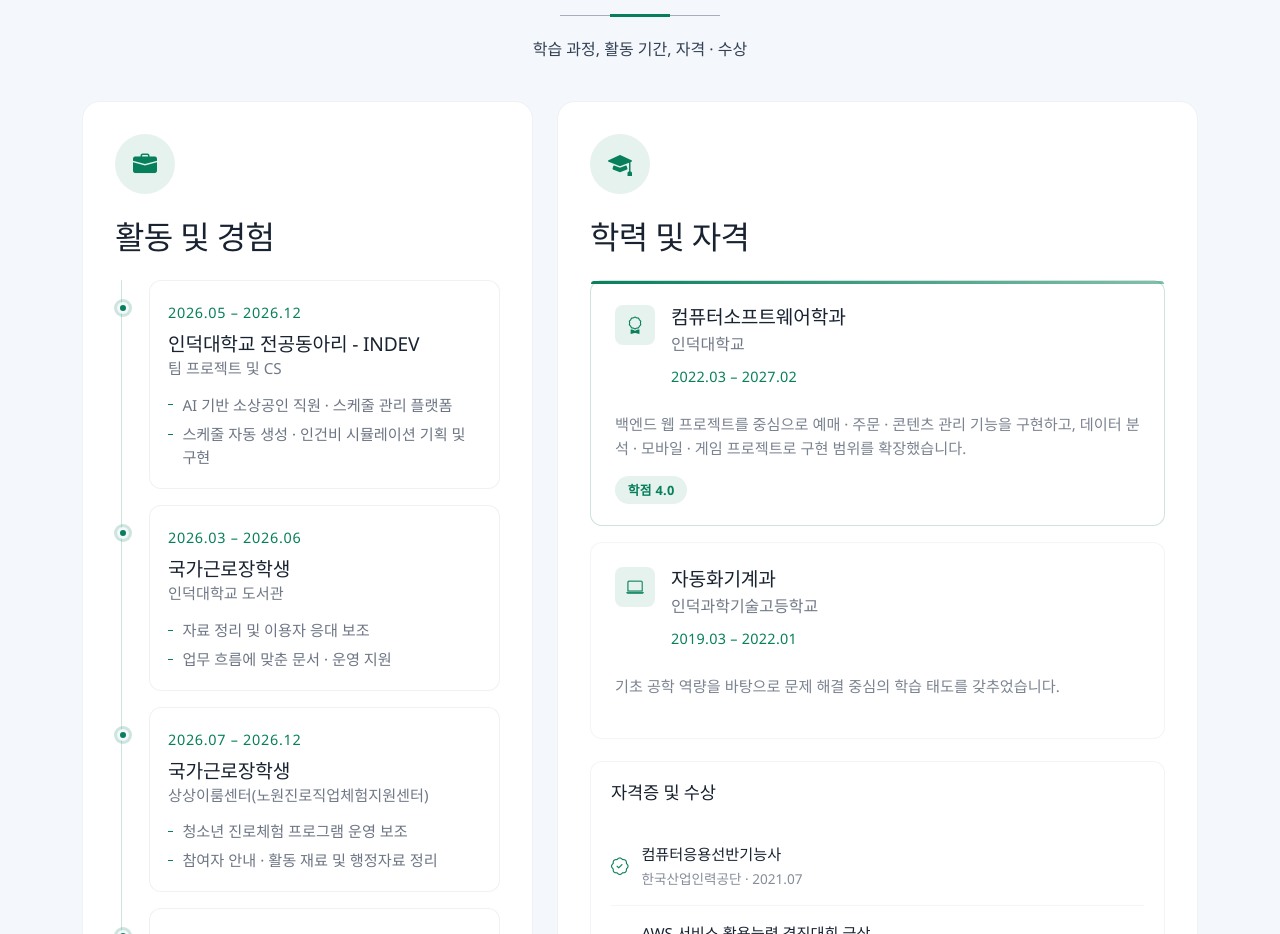
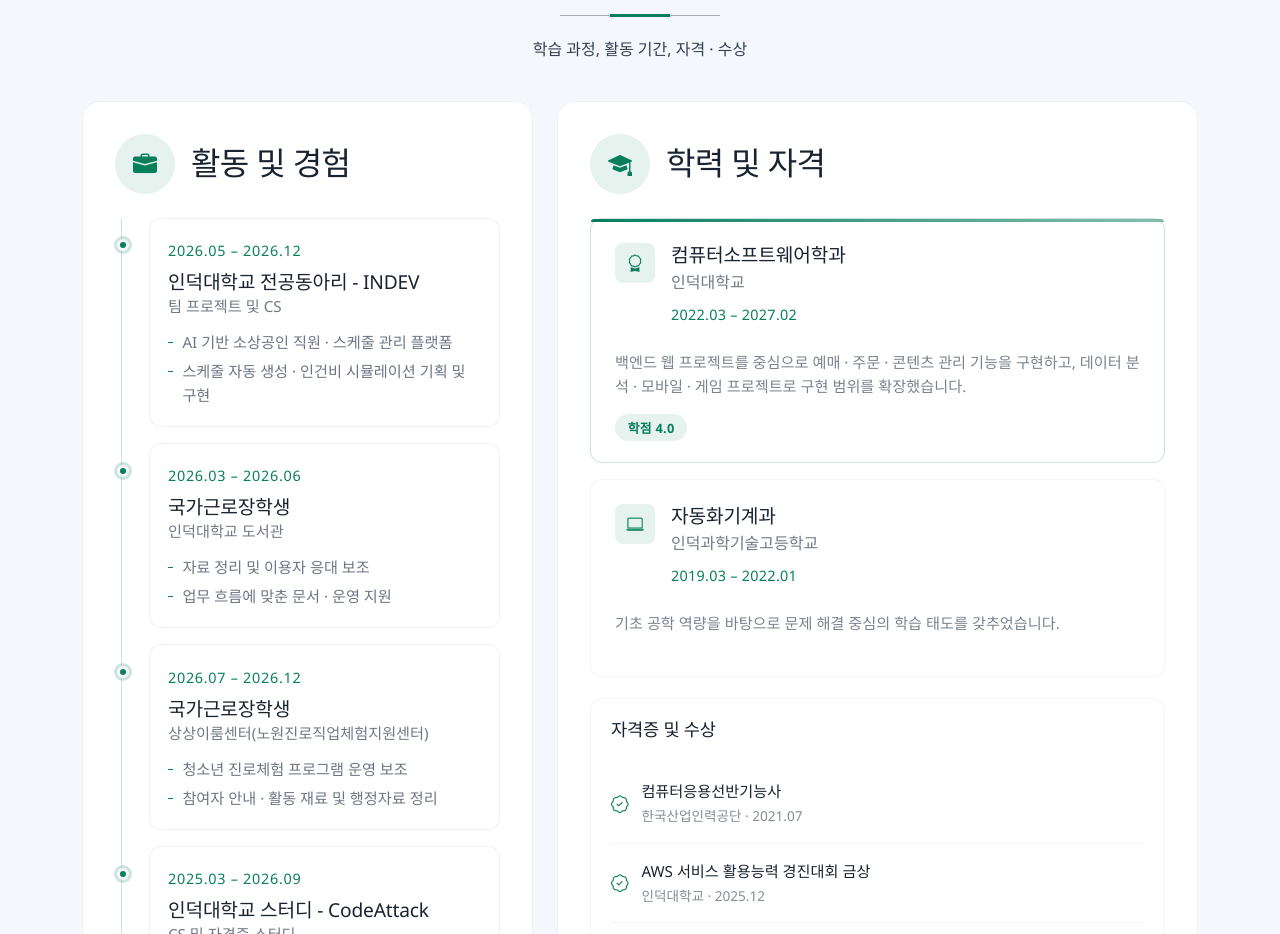
Before and after one commit to allen8524/allen8524.github.io, a React (Vite) app: page /#/ in a window 1280 px wide. Shown: the part 2840-3774 px from the top of the page. Built offline with nearby package versions, Linux system fonts and the light colour scheme.

Commit message:
Align resume header icons beside titles

```diff
--- a/assets/css/main.css
+++ b/assets/css/main.css
@@ -1283,8 +1283,9 @@ section,
   margin-bottom: 1.5rem;
   min-height: auto;
   display: flex;
-  flex-direction: column;
-  align-items: flex-start;
+  flex-direction: row;
+  align-items: center;
+  gap: 1rem;
 }
 
 .resume .resume-panel-body {
@@ -1303,7 +1304,8 @@ section,
   display: flex;
   align-items: center;
   justify-content: center;
-  margin-bottom: 1.5rem;
+  margin-bottom: 0;
+  flex-shrink: 0;
 }
 
 .resume .section-intro .icon-wrapper i {
```
